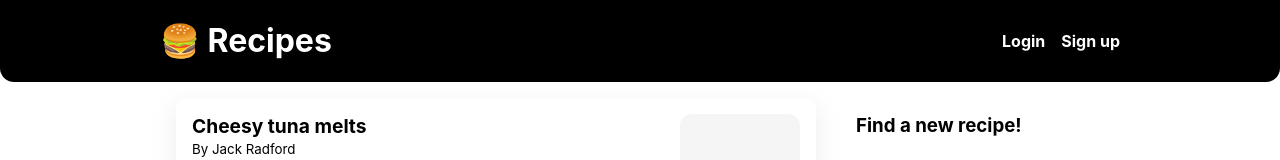
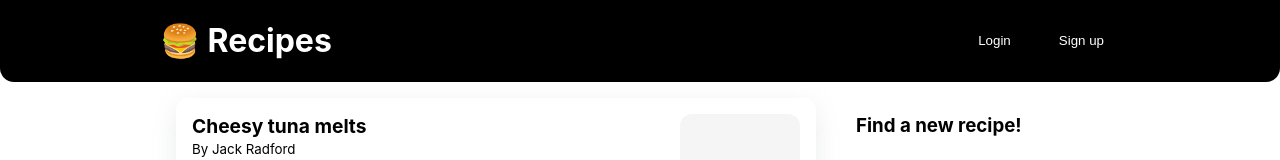
Before and after one commit to JackWRadford/recipes, a Next.js app: page / in a window 1280 px wide. Shown: the top 160 px of the page. Built offline with nearby package versions, Linux system fonts and the light colour scheme.

Commit message:
Added login and sign up dialog

```diff
--- a/components/Header.tsx
+++ b/components/Header.tsx
@@ -1,5 +1,7 @@
 import Link from "next/link";
 import styles from "../styles/Header.module.css";
+import LoginBtn from "./auth/LoginBtn";
+import SignUpBtn from "./auth/SignUpBtn";
 
 const Header = () => {
   return (
@@ -11,8 +13,8 @@ const Header = () => {
           </div>
         </Link>
         <div className={styles.navContainer}>
-          <h4>Login</h4>
-          <h4>Sign up</h4>
+          <LoginBtn />
+          <SignUpBtn />
         </div>
       </div>
     </div>
--- /dev/null
+++ b/components/auth/AuthModal.tsx
@@ -0,0 +1,71 @@
+import React, { ChangeEvent, FC } from "react";
+import Button from "../shared/Button";
+import Input from "../shared/Input";
+import Modal from "../shared/Modal";
+import styles from "../../styles/SignUpModal.module.css";
+
+interface AuthModalProps {
+  isSignUp: boolean;
+  onClose: () => void;
+}
+
+/// For sign up and sign in
+const AuthModal: FC<AuthModalProps> = ({ isSignUp, onClose }) => {
+  /// Either create new user or login
+  const submitHandler = (event: React.FormEvent) => {
+    event.preventDefault();
+    onClose();
+  };
+
+  return (
+    <Modal
+      title={isSignUp ? "Sign up" : "Log in"}
+      onClose={onClose}
+      content={
+        <form onSubmit={submitHandler}>
+          <div className={styles.contentWrapper}>
+            <Input
+              type={"email"}
+              name={"email"}
+              value={""}
+              placeholder={"Email"}
+              onChange={function (event: ChangeEvent<HTMLInputElement>): void {
+                throw new Error("Function not implemented.");
+              }}
+            />
+            <Input
+              type={"password"}
+              name={"password"}
+              value={""}
+              placeholder={"Password"}
+              onChange={function (event: ChangeEvent<HTMLInputElement>): void {
+                throw new Error("Function not implemented.");
+              }}
+            />
+            {isSignUp && (
+              <Input
+                type={"password"}
+                name={"confirmpassword"}
+                value={""}
+                placeholder={"Confirm password"}
+                onChange={function (
+                  event: ChangeEvent<HTMLInputElement>
+                ): void {
+                  throw new Error("Function not implemented.");
+                }}
+              />
+            )}
+            <Button
+              type={"submit"}
+              name={"signup"}
+              label={isSignUp ? "Sign up" : "Log in"}
+              onClick={undefined}
+            />
+          </div>
+        </form>
+      }
+    />
+  );
+};
+
+export default AuthModal;
--- /dev/null
+++ b/components/auth/LoginBtn.tsx
@@ -0,0 +1,29 @@
+import { useState } from "react";
+import Button from "../shared/Button";
+import SignUpModal from "./AuthModal";
+
+const LoginBtn = () => {
+  let [showModalState, setModalState] = useState(false);
+
+  const clickHandler = () => {
+    setModalState(true);
+  };
+
+  const closeHander = () => {
+    setModalState(false);
+  };
+
+  return (
+    <>
+      {showModalState && <SignUpModal isSignUp={false} onClose={closeHander} />}
+      <Button
+        type={"button"}
+        name={"login"}
+        label={"Login"}
+        onClick={clickHandler}
+      />
+    </>
+  );
+};
+
+export default LoginBtn;
--- /dev/null
+++ b/components/auth/SignUpBtn.tsx
@@ -0,0 +1,29 @@
+import { useState } from "react";
+import Button from "../shared/Button";
+import SignUpModal from "./AuthModal";
+
+const SignUpBtn = () => {
+  let [showModalState, setModalState] = useState(false);
+
+  const clickHandler = () => {
+    setModalState(true);
+  };
+
+  const closeHander = () => {
+    setModalState(false);
+  };
+
+  return (
+    <>
+      {showModalState && <SignUpModal isSignUp={true} onClose={closeHander} />}
+      <Button
+        type={"button"}
+        name={"signup"}
+        label={"Sign up"}
+        onClick={clickHandler}
+      />
+    </>
+  );
+};
+
+export default SignUpBtn;
--- a/styles/Button.module.css
+++ b/styles/Button.module.css
@@ -4,6 +4,7 @@
   border-radius: 14px;
   color: white;
   background-color: black;
+  cursor: pointer;
 }
 
 .button:hover {
--- a/styles/Modal.module.css
+++ b/styles/Modal.module.css
@@ -14,7 +14,7 @@
   top: 20vh;
   left: 5%;
   width: 90%;
-  background-color: white;
+  background-color: var(--bgColor);
   padding: 1rem;
   border-radius: 12px;
   z-index: 30;
--- /dev/null
+++ b/styles/SignUpModal.module.css
@@ -0,0 +1,6 @@
+.contentWrapper {
+  margin-top: 1rem;
+  display: flex;
+  flex-direction: column;
+  gap: 1rem;
+}
--- a/styles/globals.css
+++ b/styles/globals.css
@@ -1,5 +1,6 @@
 :root {
   --shadow: rgba(149, 157, 165, 0.2) 0px 8px 24px;
+  --bgColor: rgb(246, 243, 243);
 }
 
 html,
@@ -25,6 +26,6 @@ a {
   }
   body {
     color: black;
-    background: rgb(246, 243, 243);
+    background: var(--bgColor);
   }
 }
```
